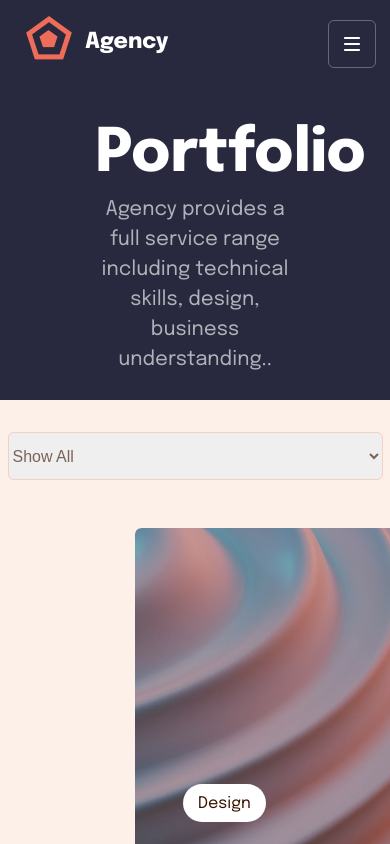
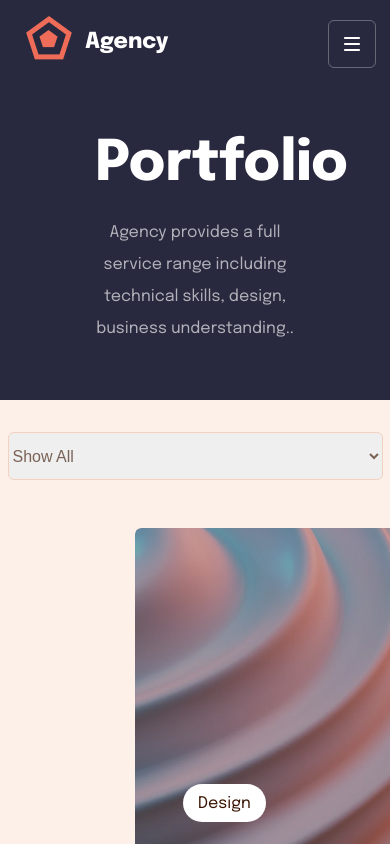
Before and after one commit to vathevitechguy/Agency, a React (Create React App) app: page / in a window 390 px wide. Shown: the top 844 px of the page. Built offline with nearby package versions, Linux system fonts and the light colour scheme.

Commit message:
Responsiveness completed

```diff
--- a/src/components/Brand/Brand.scss
+++ b/src/components/Brand/Brand.scss
@@ -10,7 +10,7 @@
   &__icon {
     transform: translate(0, 10px);
   }
-  @media screen and (max-width: 600px) {
+  @media screen and (max-width: $bm-xl) {
     &__title {
       font-size: 22px;
     }
--- a/src/components/HeroStandard/HeroStandard.scss
+++ b/src/components/HeroStandard/HeroStandard.scss
@@ -9,9 +9,9 @@
     margin: auto;
   }
   &__body > h1 {
-    font-size: 60px;
+    font-size: 72px;
     text-align: center;
-    margin: 20px 0 0;
+    margin: 30px 0 0;
   }
   &__subtitle {
     width: 40%;
@@ -19,20 +19,32 @@
   }
   &__subtitle > p {
     text-align: center;
-    line-height: 1.5em;
-    font-size: 20px;
-    font-weight: lighter;
+    line-height: 32px;
+    font-size: 16px;
+    font-weight: 400;
+    margin-top: 24px;
     color: $text-light-gray;
   }
-  @media screen and (max-width: 600px) {
+  @media screen and (max-width: $bm-xl) {
     &__wrapper {
       width: 100%;
     }
     &__body {
       padding: 95px;
     }
+    &__body > h1 {
+      font-size: 56px;
+    }
+    &__subtitle > p {
+      margin-top: 12px;
+    }
     &__subtitle {
       width: 100%;
     }
   }
+  // @media screen and (max-width: $bm-sm) {
+  //   &__body > h1 {
+  //     // margin: 0;
+  //   }
+  // }
 }
--- a/src/components/NavBar/Navbar.scss
+++ b/src/components/NavBar/Navbar.scss
@@ -1,5 +1,6 @@
+@import './src/scss/lib.scss';
 .Navbar {
-  transform: translateY(-10px);
+  transform: translateY(-5px);
   z-index: 10;
 
   &__logo {
@@ -9,19 +10,19 @@
   &__btn {
     display: block;
     float: right;
-    margin: 30px 0;
+    margin: 20px 0;
   }
   &__wrapper {
     margin: auto;
     text-align: center;
     width: 80%;
   }
-  @media (max-width: 768px) {
+  @media (max-width: $bm-xl) {
     &__wrapper {
       width: 90%;
     }
   }
-  @media (max-width: 638px) {
+  @media (max-width: $bm-xl) {
     &__wrapper {
       width: 100%;
     }
@@ -33,7 +34,7 @@
     transition: transform 0.5s ease-out;
     -webkit-transition: transform 0.5s ease-out;
   }
-  @media (max-width: 640px) {
+  @media (max-width: $bm-xl) {
     &__wrapper > ul {
       display: none;
     }
@@ -53,6 +54,7 @@
   &__wrapper li {
     display: inline-block;
   }
+
   &__wrapper li a {
     color: #fff;
     display: block;
@@ -69,7 +71,7 @@
   }
 }
 
-@media (max-width: 640px) {
+@media (max-width: $bm-xl) {
   .Navbar {
     transform: translateY(0);
   }
--- a/src/components/NavMenu/NavbarMenu.scss
+++ b/src/components/NavMenu/NavbarMenu.scss
@@ -1,7 +1,9 @@
+@import './src/scss/lib.scss';
 .NavbarMenu {
   display: none;
 }
-@media screen and (max-width: 600px) {
+
+@media screen and (max-width: $bm-lg) {
   .NavbarMenu {
     display: block;
     margin-right: 20px;
--- a/src/components/PortfolioCard/PortfolioCard.scss
+++ b/src/components/PortfolioCard/PortfolioCard.scss
@@ -62,12 +62,23 @@
     transform: translateY(544px);
   }
 }
+@media only screen and (max-width: $bm-xl) {
+  .PortfolioCard {
+    &--full {
+      width: 570px;
+      height: 416px;
+    }
+    &--full > h3 {
+      transform: translateY(317px);
+    }
+    &--full > &__tag {
+      transform: translateY(256px);
+    }
+  }
+}
 
 @media only screen and (max-width: $bm-md) {
   .PortfolioCard {
-    // h3 {
-    //   color: red;
-    // }
     &--full {
       width: 570px;
       height: 416px;
--- a/src/components/ToggledNavbar/ToggledNavbar.scss
+++ b/src/components/ToggledNavbar/ToggledNavbar.scss
@@ -18,7 +18,7 @@
   border-color: $background-dark !important;
 }
 
-@media screen and (max-width: 600px) {
+@media screen and (max-width: $bm-lg) {
   .nav-container {
     color: $background-dark;
     position: fixed;
```
